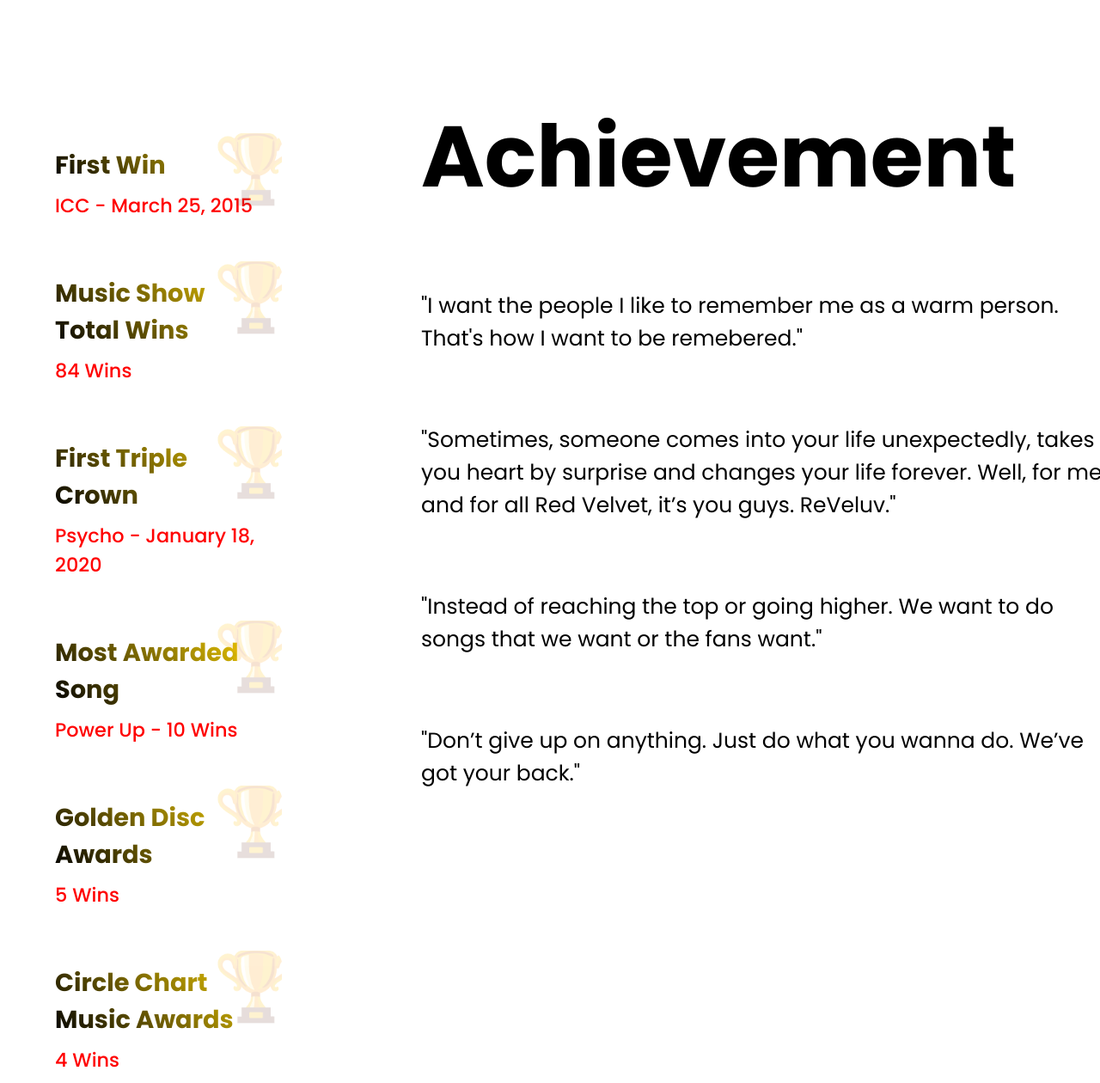
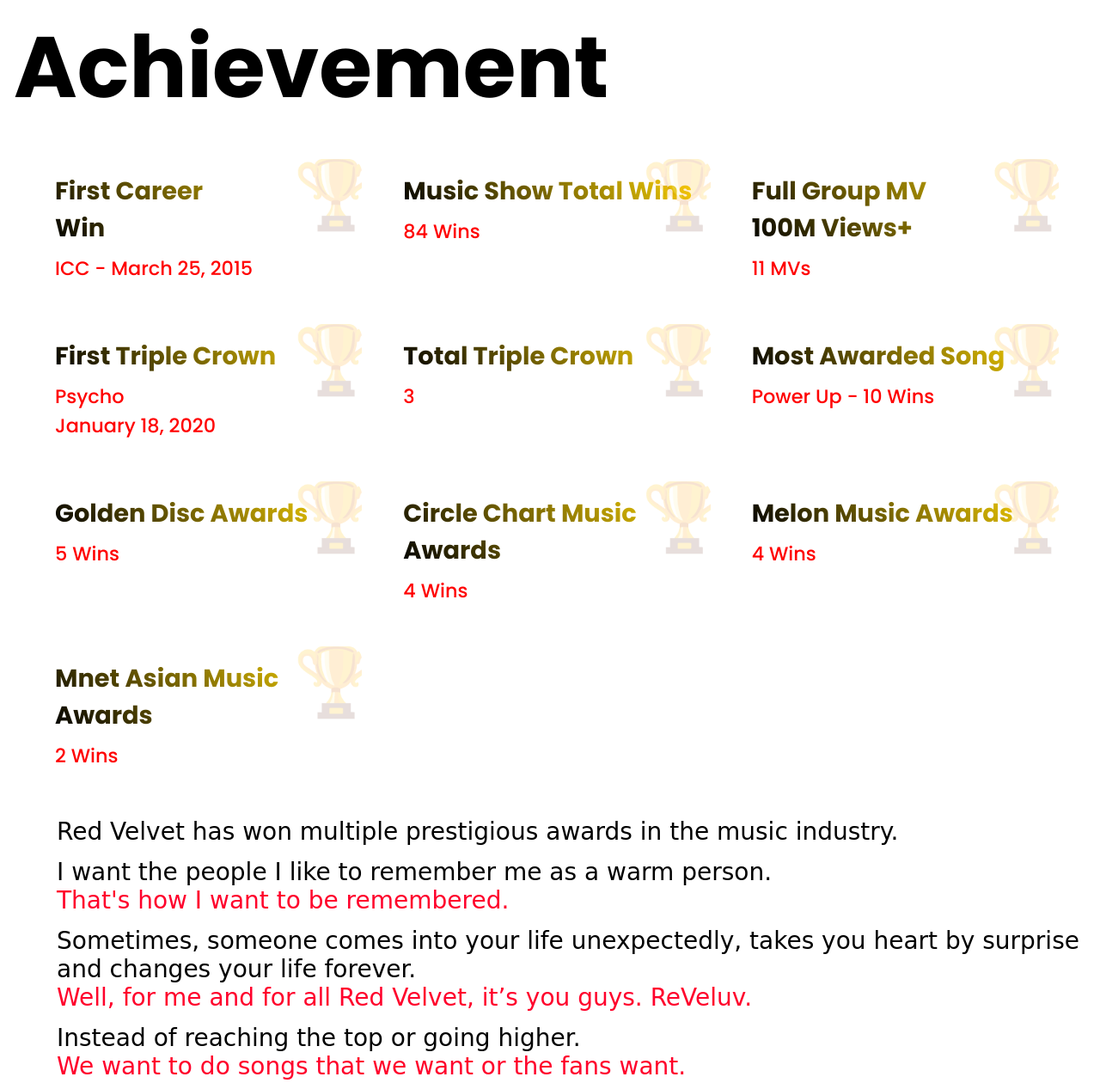
Before and after one commit to hmquan191/RVCard, a plain HTML site: page main/index.html in a window 1280 px wide. Shown: the part 3193-4453 px from the top of the page at 86% size. Drawn offline with nearby package versions, Linux system fonts and the light colour scheme.

Commit message:
finalize

```diff
--- a/main/index.html
+++ b/main/index.html
@@ -55,9 +55,10 @@
     </div>
     <div class="achievement-field">
         <div class="left-section">
+            <div class="achievement-title">Achievement</div>
             <div class="award-container">
                 <div class="award">
-                    <div class="award-title">First Win</div>
+                    <div class="award-title">First Career <br/>Win</div>
                     <div class="award-count">ICC - March 25, 2015</div>
                 </div>
             <div class="award">
@@ -66,8 +67,18 @@
             </div>
 
             <div class="award">
+                <div class="award-title">Full Group MV <br>100M Views+</div>
+                <div class="award-count">11 MVs</div>
+            </div>
+
+            <div class="award">
                 <div class="award-title">First Triple Crown</div>
-                <div class="award-count">Psycho - January 18, 2020</div>
+                <div class="award-count">Psycho <br/>January 18, 2020</div>
+            </div>
+
+            <div class="award">
+                <div class="award-title">Total Triple Crown</div>
+                <div class="award-count">3</div>
             </div>
 
             <div class="award">
@@ -91,24 +102,15 @@
                 <div class="award-title">Mnet Asian Music Awards</div>
                 <div class="award-count">2 Wins</div>
             </div>
-
-            <div class="award">
-                <div class="award-title">Melon Music Awards</div>
-                <div class="award-count">4 Wins</div>
-            </div>
-            <div class="award">
-                <div class="award-title">Mnet Asian Music Awards</div>
-                <div class="award-count">2 Wins</div>
-            </div>
         </div>
         </div>
         <div class="right-section">
-            <div class="achievement-title">Achievement</div>
-            <!-- <div class="achievement-sub-title">Red Velvet has won multiple prestigious awards in the music industry.</div> -->
-            <div class="achievement-sub-title">"I want the people I like to remember me as a warm person. <br/>That's how I want to be remebered."</div>
-            <div class="achievement-sub-title">"Sometimes, someone comes into your life unexpectedly, takes you heart by surprise and changes your life forever. Well, for me and for all Red Velvet, it’s you guys. ReVeluv."</div>
-            <div class="achievement-sub-title">"Instead of reaching the top or going higher. We want to do songs that we want or the fans want."</div>
-            <div class="achievement-sub-title">"Don’t give up on anything. Just do what you wanna do. We’ve got your back."</div>
+
+            <div class="achievement-sub-title">Red Velvet has won multiple prestigious awards in the music industry.</div>
+            <div class="achievement-sub-title">I want the people I like to remember me as a warm person. <br/><p style="color: rgb(255, 0, 43);">That's how I want to be remembered.</p></div>
+            <div class="achievement-sub-title">Sometimes, someone comes into your life unexpectedly, takes you heart by surprise and changes your life forever. <br/> <p style="color: rgb(255, 0, 43);">Well, for me and for all Red Velvet, it’s you guys. ReVeluv.</p></div>
+            <div class="achievement-sub-title">Instead of reaching the top or going higher. <br/><p style="color: rgb(255, 0, 43);">We want to do songs that we want or the fans want.</p></div>
+            <div class="achievement-sub-title">Don’t give up on anything. Just do what you wanna do. <br/><p style="color: rgb(255, 0, 43);">We’ve got your back.</p></div>
         </div>
     <script>
         document.addEventListener('DOMContentLoaded', function() {
--- a/main/styles.css
+++ b/main/styles.css
@@ -150,22 +150,12 @@ button:hover {
   transition: opacity 0.5s ease-in-out;
 }
 
-/* Achievement Field */
-.achievement-field {
-  margin-top: 100px;
-  padding-top: 1000px;
-  width: 100%;
-  height: 230vh; /* Đảm bảo đủ nội dung để có hiệu ứng cuộn */
-  position: relative;
-  background: white;
-  display: flex;
-  gap: 10vh;
-}
+@import url("https://fonts.googleapis.com/css2?family=Hubballi&family=Roboto:wdth,wght@75..100,300&display=swap");
 
 .achievement-sub-title {
-  width: 800px;
-  font-family: poppins;
-  font-size: 25px;
+  width: auto;
+  font-family: "Hubballi", cursive;
+  font-size: 28px;
 }
 
 .achievement-title {
@@ -185,14 +175,13 @@ button:hover {
 }
 
 .right-section {
-  height: 100vh;
+  height: 50vh;
   flex-basis: 50%;
   position: sticky;
   top: 0;
   display: flex;
   flex-direction: column;
-  justify-content: center;
-  gap: 10vh; /* Khoảng cách giữa các mục */
+  justify-content: space-around; /* Use space-around to balance gaps */
   padding-left: 50px;
   text-align: left;
 }
```
